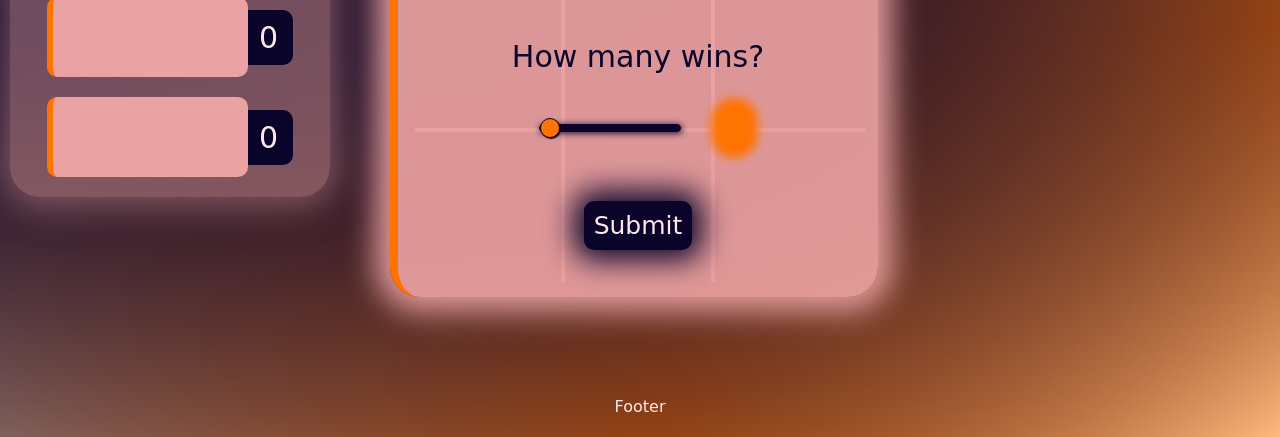
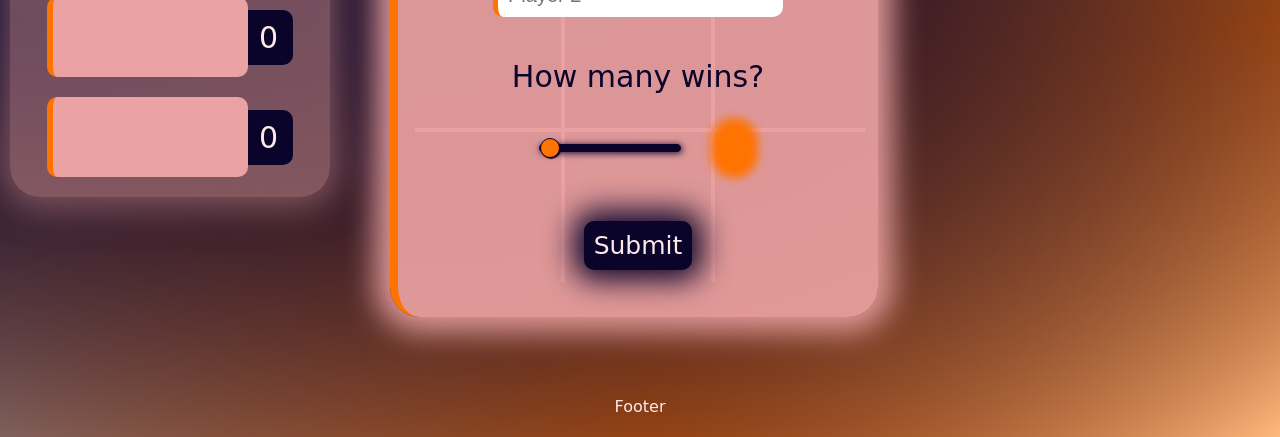
Before and after one commit to erikaa365/tic-tac-toe, a plain HTML site: page index.html in a window 1280 px wide. Shown: the part 403-840 px from the top of the page. Drawn offline with Linux system fonts and the light colour scheme; a web font is replaced by a local one.

Commit message:
Fix position of Add game container

```diff
--- a/style.css
+++ b/style.css
@@ -212,7 +212,7 @@ body *{
     position: fixed;
     top: 55%;
     left: 50%;
-    margin: -220px 0 0 -250px;
+    margin: -200px 0 0 -250px;
 
     box-shadow: 0px 0px 30px 15px var(--container-background-color);
 
```
